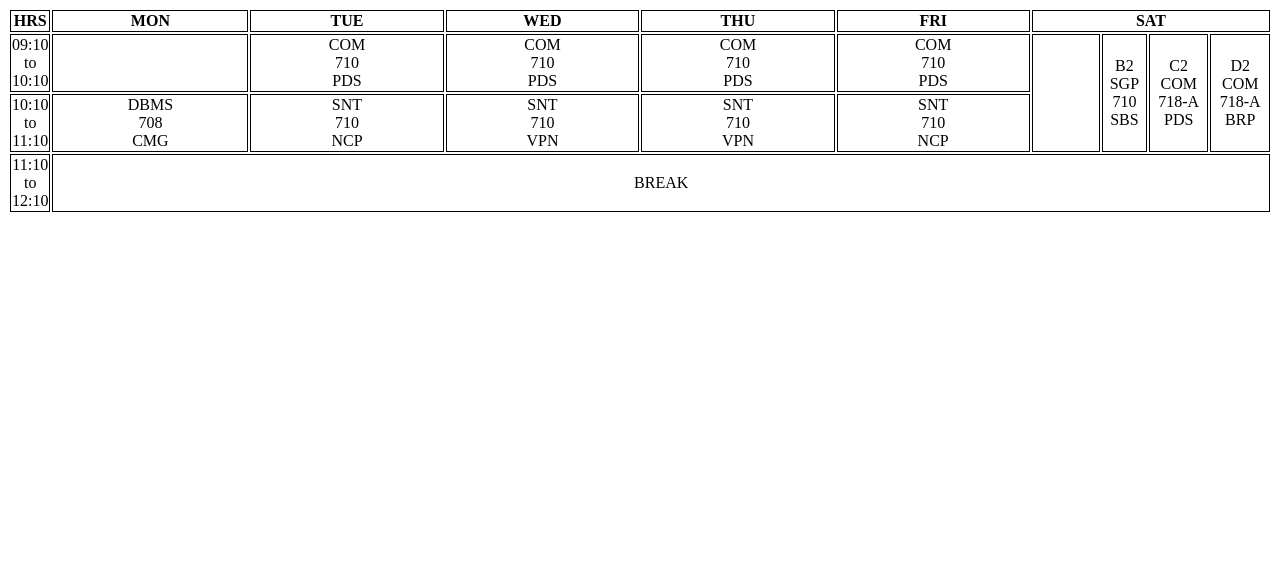
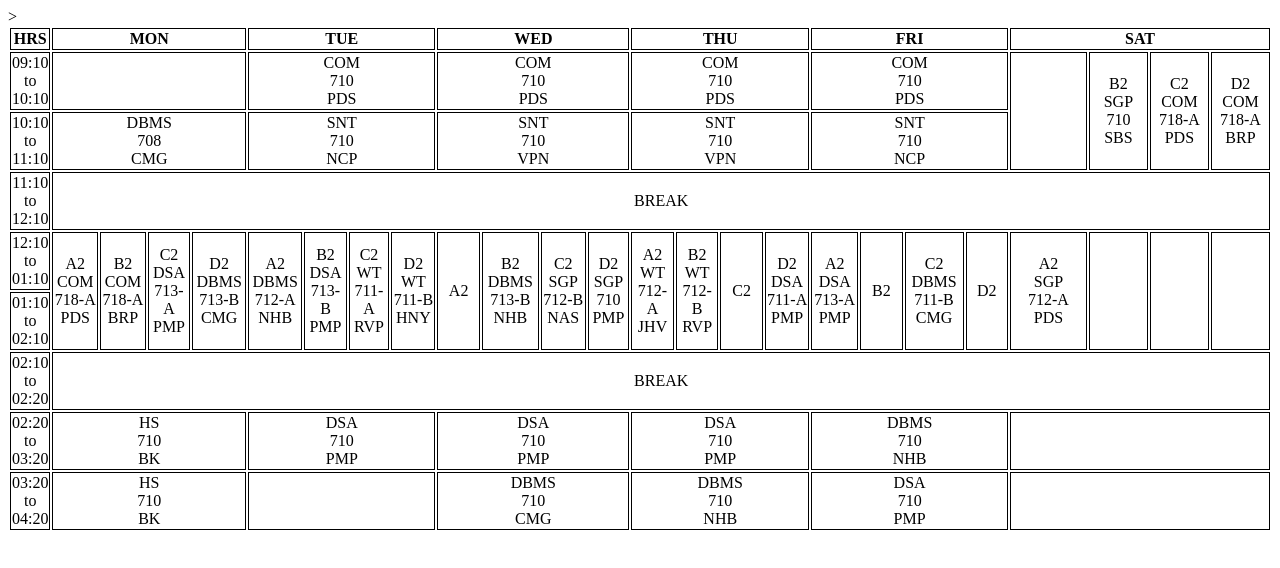
Before and after one commit to purv2219/WT-Labs, a plain HTML site: page lab-2/index.html in a window 1280 px wide. Drawn offline with Linux system fonts and the light colour scheme.

Commit message:
timetable

```diff
--- a/lab-2/index.html
+++ b/lab-2/index.html
@@ -38,7 +38,7 @@
             <td colspan="4">COM <br> 710 <br>PDS</td>
             <td colspan="4">COM <br> 710 <br>PDS</td>
             <td colspan="4">COM <br> 710 <br>PDS</td>
-            <td style="width: 5vw;" rowspan="2"></td>
+            <td style="width: 4vw;"rowspan="2"></td>
             <td rowspan="2">B2 <br> SGP <br> 710 <br>SBS</td>
             <td rowspan="2">C2 <br> COM <br>718-A <br>PDS</td>
             <td rowspan="2">D2 <br> COM <br>718-A <br>BRP</td>
@@ -56,6 +56,59 @@
             <td>11:10 <br> to <br> 12:10</td>
             <td colspan="24" style="text-align: center;"> BREAK </td>
         </tr>
+        <tr>
+            <td>12:10 <br> to <br> 01:10</td>
+            <td rowspan="2">A2 <br>COM <br>718-A <br>PDS</td>
+            <td rowspan="2">B2 <br>COM <br> 718-A <br> BRP</td>
+            <td rowspan="2">C2 <br> DSA <br>713-A <br> PMP</td>
+            <td rowspan="2">D2 <br>DBMS <br>713-B <br> CMG</td>
+            <td rowspan="2">A2 <br>DBMS <br>712-A <br> NHB</td>
+            <td rowspan="2">B2 <br>DSA<br> 713-B <br> PMP</td>
+            <td rowspan="2">C2 <br>WT <br>711-A <br> RVP</td>
+            <td rowspan="2">D2 <br>WT <br>711-B <br> HNY</td>
+            <td style="width: 3vw;" rowspan="2">A2 </td>
+            <td rowspan="2">B2 <br>DBMS <br> 713-B <br> NHB</td>
+            <td rowspan="2">C2 <br> SGP <br>712-B <br> NAS</td>
+            <td rowspan="2">D2 <br> SGP <br>710 <br> PMP</td>
+            <td rowspan="2">A2 <br>WT <br>712-A <br> JHV</td>
+            <td rowspan="2">B2 <br>WT <br> 712-B <br> RVP</td>
+            <td style="width: 3vw;"rowspan="2">C2 </td>
+            <td rowspan="2">D2 <br>DSA <br>711-A <br> PMP</td>
+            <td rowspan="2">A2 <br>DSA <br>713-A <br> PMP</td>
+            <td style="width: 3vw;"rowspan="2">B2 </td>
+            <td rowspan="2">C2 <br> DBMS <br>711-B <br> CMG</td>
+            <td style="width: 3vw;"rowspan="2">D2</td>
+            <td rowspan="2">A2 <br>SGP <br>712-A <br> PDS</td>
+            <td style="width: 3vw;"rowspan="2"></td>
+            <td style="width: 3vw;"rowspan="2"></td>
+            <td style="width: 3vw;"rowspan="2"></td>
+
+        </tr>
+        <tr>
+            <td>01:10 <br>to <br>02:10</td>
+        </tr>
+        <tr>
+            <td>02:10 <br>to <br>02:20</td>
+            <td colspan="24" style="text-align: center;"> BREAK </td>
+        </tr>
+        <tr>
+            <td>02:20 <br>to <br>03:20</td>
+            <td colspan="4">HS <br> 710 <br>BK</td>
+            <td colspan="4">DSA <br> 710 <br>PMP</td>
+            <td colspan="4">DSA <br> 710 <br>PMP</td>
+            <td colspan="4">DSA <br> 710 <br>PMP</td>
+            <td colspan="4">DBMS <br> 710 <br>NHB</td>
+            <td colspan="4"></td>
+        </tr>
+        <tr>
+            <td>03:20 <br>to <br>04:20</td>
+            <td colspan="4">HS <br> 710 <br>BK</td>
+            <td colspan="4"></td>>
+            <td colspan="4">DBMS <br> 710 <br>CMG</td>
+            <td colspan="4">DBMS <br> 710 <br>NHB</td>
+            <td colspan="4">DSA <br> 710 <br>PMP</td>
+            <td colspan="4"></td>
+        </tr>
     </table>
 </body>
 </html>
```
